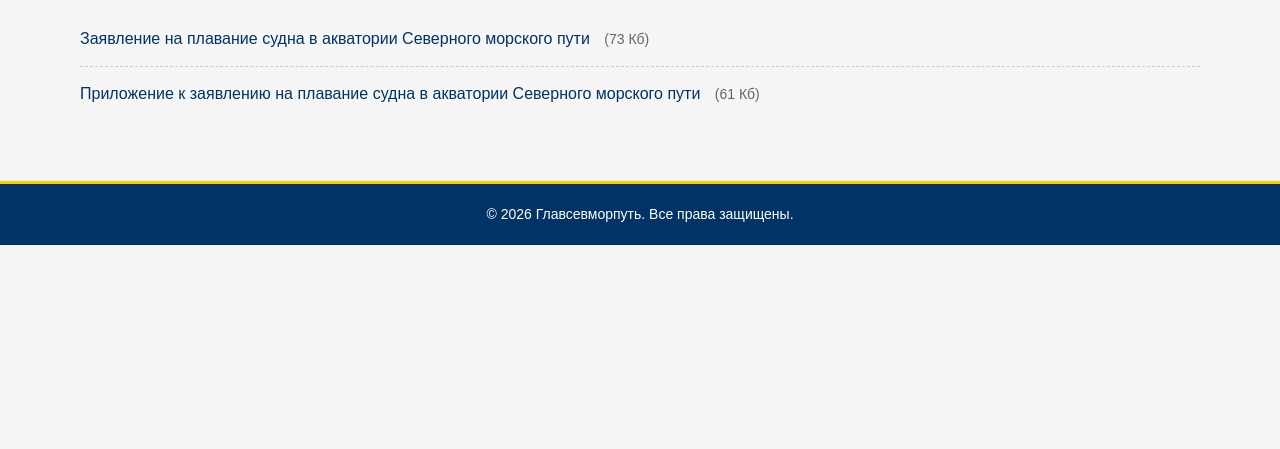
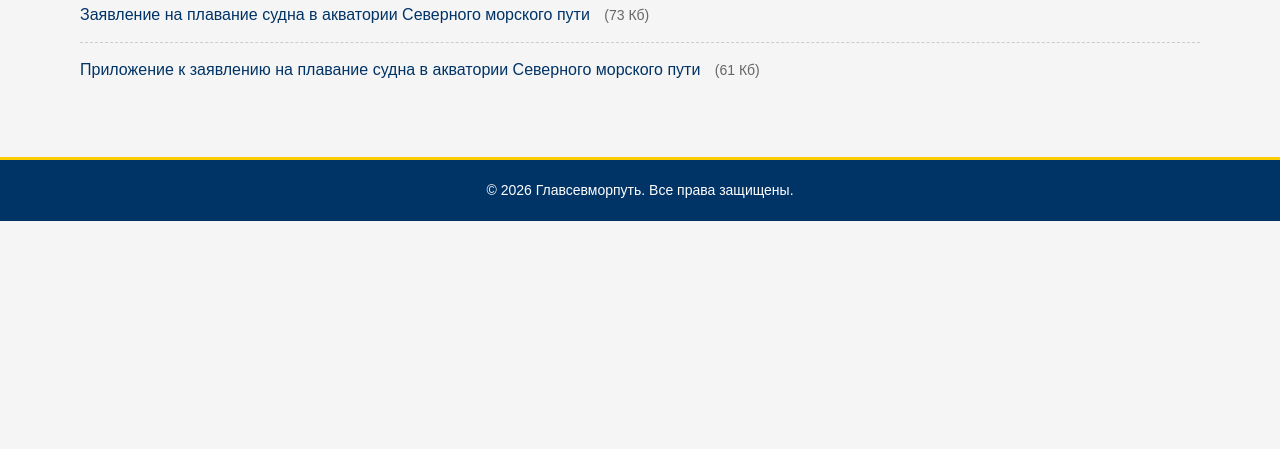
Before and after one commit to yGrigory/PSP, a plain HTML site: page lab_1/site.html in a window 1280 px wide. Shown: the part 351-800 px from the top of the page. Drawn offline with Linux system fonts and the light colour scheme.

Commit message:
Update lab_1 branch

```diff
--- a/index.html
+++ b/lab_1/site.html
@@ -4,7 +4,7 @@
     <meta charset="UTF-8">
     <meta name="viewport" content="width=device-width, initial-scale=1.0">
     <title>Главсевморпуть - Росатом</title>
-    link rel="stylesheet" href="site.css">
+    <link rel="stylesheet" href="site.css">
     <style>
         * {
             margin: 0;
```
Also changed, not shown: README.md (deleted), lab_1/README.md (added), lab_1/index.html (line endings or trailing spaces), lab_1/site.css (line endings or trailing spaces), lab_1/style.css (line endings or trailing spaces).
